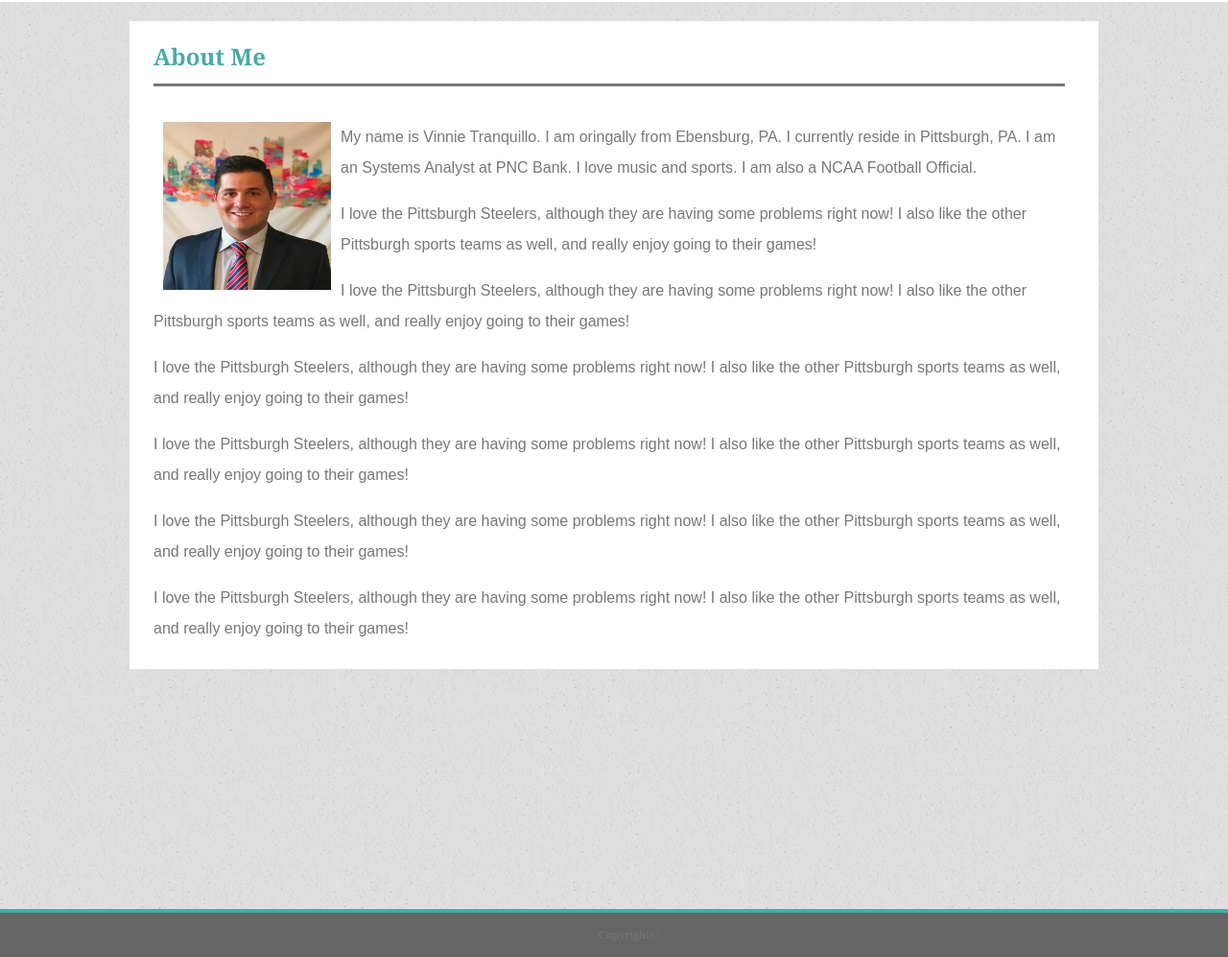
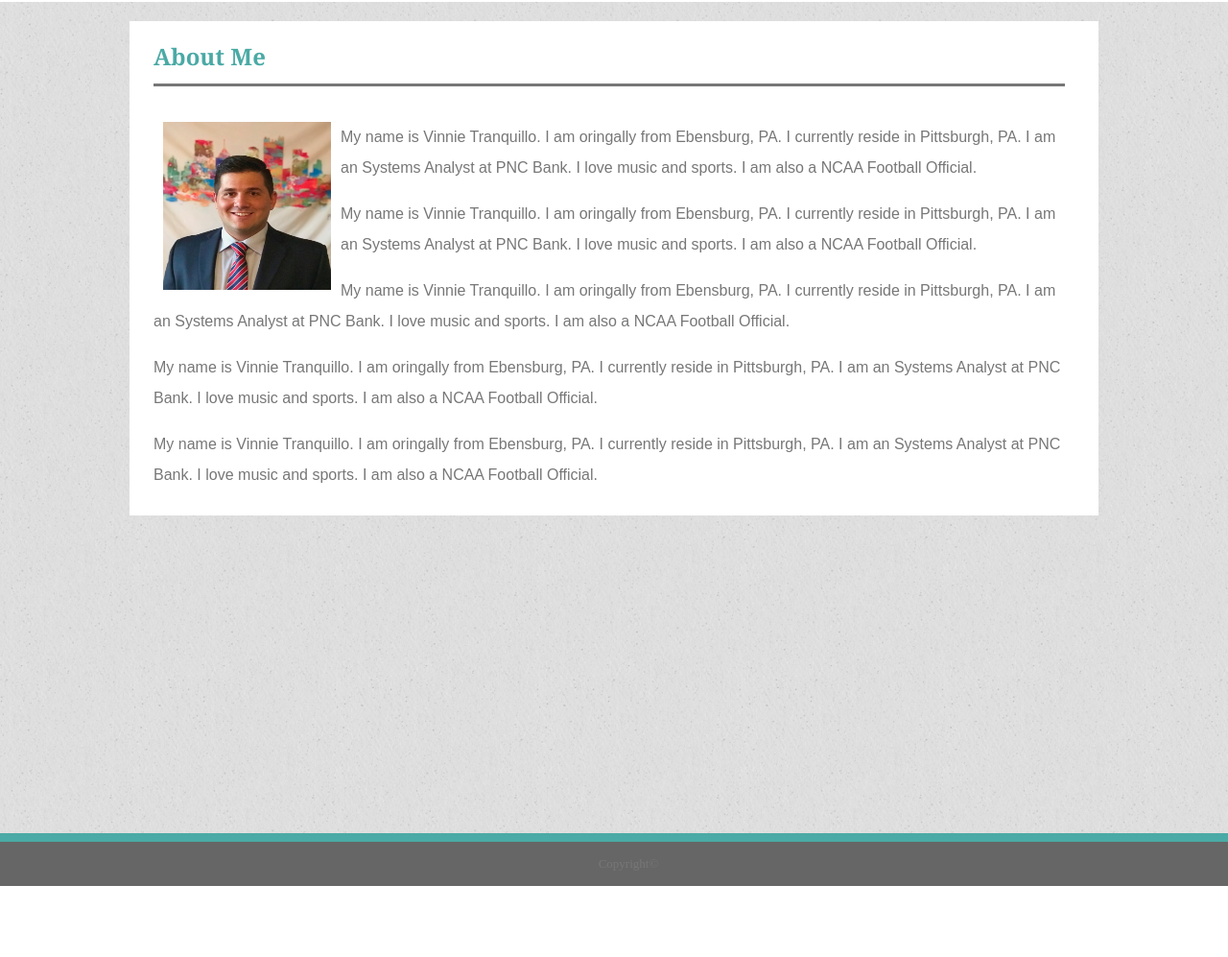
Before and after one commit to vinnietran/Basic-Portfolio, a plain HTML site: page index.html in a window 1280 px wide. Shown: the part 103-1100 px from the top of the page at 96% size. After the commit the page ends 1026 px from the top, so only its background shows below. Drawn offline with Linux system fonts and the light colour scheme.

Commit message:
no bueon

```diff
--- a/assets/css/style.css
+++ b/assets/css/style.css
@@ -91,7 +91,7 @@ p {
     color: #777777;
     width: 100%;
     text-align: center;
-    bottom: -100px;
+    bottom:px;
     padding: 15px;
     font-size: small;
     z-index: 2;
--- a/assets/test.css
+++ b/assets/test.css
@@ -27,7 +27,7 @@ body{
 }
 
 h1 {
-
+    clear: both;
     position: absolute;
     font-family: Georgia, 'Times New Roman', Times, serif;
     color: white;
@@ -44,6 +44,7 @@ h1 {
 }
 
 h2 {
+    clear: both;
     position: absolute;
     padding: 0px 50px 0px 0px;
     top: 0px;
@@ -53,12 +54,14 @@ h2 {
 }
 
 p {
+
     font-family: Arial, Helvetica, sans-serif;
     color: #777777;
     line-height: 2;
 }
 
 .vinimage{
+
     position: relative;
     float: left;
     margin-right: 10px;
@@ -86,32 +89,34 @@ p {
 
 }
 .footer{
-
+    clear: both;
     float: left;
-    position: absolute;
+    position: relative;
     margin:0;
     background-color: #666666;
     color: #777777;
     width: 100%;
     text-align: center;
-    bottom: -425px;
+    bottom: -465px;
     padding: 15px;
     font-size: small;
     z-index: 2;
 }
 
 .stylebar{
+    clear: both;
+    position: relative;
     width: 100%;
     height: 10px;
     background-color: #4aaaa5;
     float: left;
-    position: absolute;
-    bottom: -385px;
+    bottom: -410px;
     margin: 0;
 
 }
 
 .buttons{
+    clear: both;
     position: absolute;
     background-color:white;
     z-index: 4;
@@ -123,6 +128,7 @@ p {
 }
 
 .bar{
+    clear: both;
     position: absolute;
     height: 3px;
     width: 950px;
@@ -131,6 +137,4 @@ p {
     z-index: 6;
     top: 65px;
 
-
-
 }
--- a/index.html
+++ b/index.html
@@ -44,25 +44,26 @@
             <p>My name is Vinnie Tranquillo. I am oringally from Ebensburg, PA. I currently reside in Pittsburgh, PA. I
                 am an Systems Analyst at PNC Bank. I love music and sports. I am also a NCAA Football Official.
             </p>
+            <p>My name is Vinnie Tranquillo. I am oringally from Ebensburg, PA. I currently reside in Pittsburgh, PA. I
+                    am an Systems Analyst at PNC Bank. I love music and sports. I am also a NCAA Football Official.
+                </p><p>My name is Vinnie Tranquillo. I am oringally from Ebensburg, PA. I currently reside in Pittsburgh, PA. I
+                        am an Systems Analyst at PNC Bank. I love music and sports. I am also a NCAA Football Official.
+                    </p><p>My name is Vinnie Tranquillo. I am oringally from Ebensburg, PA. I currently reside in Pittsburgh, PA. I
+                            am an Systems Analyst at PNC Bank. I love music and sports. I am also a NCAA Football Official.
+                        </p><p>My name is Vinnie Tranquillo. I am oringally from Ebensburg, PA. I currently reside in Pittsburgh, PA. I
+                                am an Systems Analyst at PNC Bank. I love music and sports. I am also a NCAA Football Official.
+                            </p>
 
-            <p>I love the Pittsburgh Steelers, although they are having some problems right now! I also like the
-                other Pittsburgh sports teams as well, and really enjoy going to their games!
-            </p>
-            <p>I love the Pittsburgh Steelers, although they are having some problems right now! I also like the
-                    other Pittsburgh sports teams as well, and really enjoy going to their games!
-                </p>
-                <p>I love the Pittsburgh Steelers, although they are having some problems right now! I also like the
-                        other Pittsburgh sports teams as well, and really enjoy going to their games!
-                    </p>
-                    <p>I love the Pittsburgh Steelers, although they are having some problems right now! I also like the
-                            other Pittsburgh sports teams as well, and really enjoy going to their games!
-                        </p>
-                        <p>I love the Pittsburgh Steelers, although they are having some problems right now! I also like the
-                                other Pittsburgh sports teams as well, and really enjoy going to their games!
-                            </p>
-                            <p>I love the Pittsburgh Steelers, although they are having some problems right now! I also like the
-                                    other Pittsburgh sports teams as well, and really enjoy going to their games!
-                                </p>
+
+
+
+
+
+
+
+
+
+
 
 
         </div>
@@ -74,19 +75,22 @@
             About | Portfolio | Contact
         </div>
 
-        <div class="footer">
-            Copyright©
-        </div>
 
 
 
     </div>
+
+
+
+   <div class="footer">
+        Copyright©
+    </div>
+
+
+
     <div class="stylebar">
 
     </div>
-
-    </div>
-
 
 
 
```
Also changed, not shown: contact.html (+29 -11 lines).
